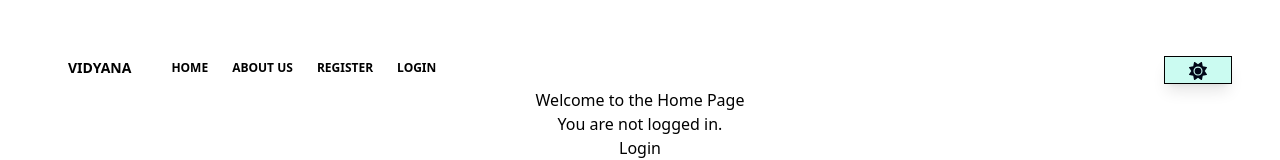
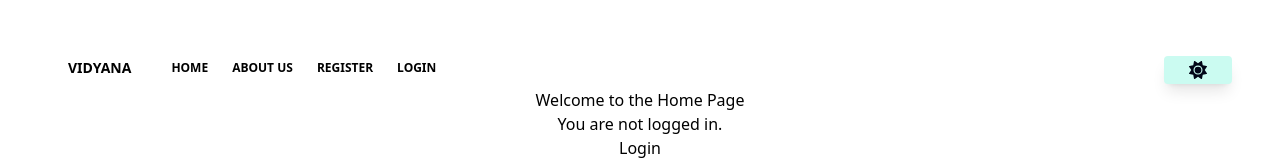
Before and after one commit to jojocoder28/AI-powered-Classroom, a React (Vite) app in the folder Frontend/: page / in a window 1280 px wide. Shown: the top 160 px of the page. Built offline with nearby package versions, Linux system fonts and the light colour scheme.

Commit message:
navbar added

```diff
--- a/Frontend/src/components/Navbar.jsx
+++ b/Frontend/src/components/Navbar.jsx
@@ -113,13 +113,13 @@ export default function Navbar(props) {
             {isAuthenticated ? (
               <li className="flex items-center">
                 <button
-                className={"  hover:text-teal-500 px-3 py-4 lg:py-2 flex items-center text-xs uppercase font-bold"}
+                className={" cursor-pointer hover:text-teal-500 px-3 py-4 lg:py-2 flex items-center text-xs uppercase font-bold"}
                 onClick={handleLogout}
               >
                 Logout
               </button></li>):(<><li><NavbarElements name="Register" link="register" flag={navbarOpen} /></li>
               <li><button
-                  className={"  hover:text-teal-500 px-3 py-4 lg:py-2 flex items-center text-xs uppercase font-bold"}
+                  className={" cursor-pointer hover:text-teal-500 px-3 py-4 lg:py-2 flex items-center text-xs uppercase font-bold"}
                   onClick={goToLogin}
                 >
                   Login
--- a/Frontend/src/components/ThemeSwitch.jsx
+++ b/Frontend/src/components/ThemeSwitch.jsx
@@ -26,7 +26,7 @@ const ThemeSwitch = () => {
       }, [darkMode]);
     return (
     <button onClick={() => setDarkMode(!darkMode)} className="text-white text-lg focus:outline-none">
-        <div className={`w-17 h-7 btn-circle ${!darkMode ? 'bg-teal-100 border-black border-1 shadow-lg' : 'bg-gray-700 border-white border-1 shadow-lg'} overflow-hidden absolute top-4 right-4 transition-transform duration-300 transform-gpu`}>
+        <div className={`w-17 h-7 cursor-pointer rounded ${!darkMode ? 'bg-teal-100 shadow-lg' : 'bg-gray-700 shadow-lg'} overflow-hidden absolute top-4 right-4 transition-transform duration-300 transform-gpu`}>
             <FontAwesomeIcon icon={darkMode ? faMoon : faSun} className="text-slate-950" />
           </div>
     </button>
```
